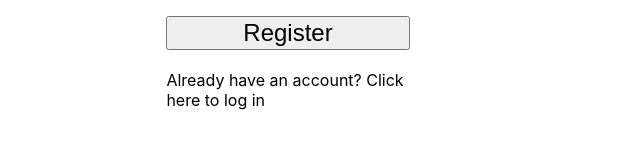
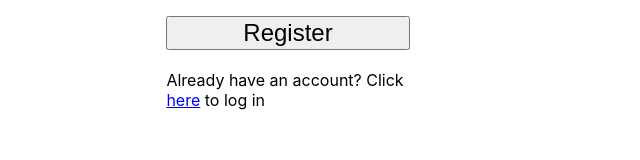
Before and after one commit to JS702/projectb_frontend, a Next.js app: page /register in a window 1280 px wide. Shown: the part 491-651 px from the top of the page, without its empty margins (352-992 px from the left). Built offline with nearby package versions, Linux system fonts and the light colour scheme.

Commit message:
fixed link

```diff
--- a/pages/login.js
+++ b/pages/login.js
@@ -95,8 +95,7 @@ export default function Register() {
 
                             <br/>
                             <div>
-                                <a>Don&#39;t have an account? Click { <Link className={ styles.logInRegisterLink }
-                                                                            href="/register">here</Link> } to register</a>
+                                <a>Don&#39;t have an account? Click </a> <Link href="/register"><a className={ styles.logInRegisterLink }>here</a></Link> <a>to register</a>
                             </div>
                         </div>
                     </div>
--- a/pages/register.js
+++ b/pages/register.js
@@ -163,11 +163,11 @@ export default function Register() {
                             </form>
 
                             <br/>
+
                             <div>
-                                <a>Already have an account? Click { <Link className={ styles.logInRegisterLink } href="/login">
-                                    here </Link>
-                                } to log in</a>
+                                <a>Already have an account? Click </a> <Link href="/login"><a className={ styles.logInRegisterLink }>here</a></Link> <a>to log in</a>
                             </div>
+
                         </div>
                     </div>
                 </main>
```
